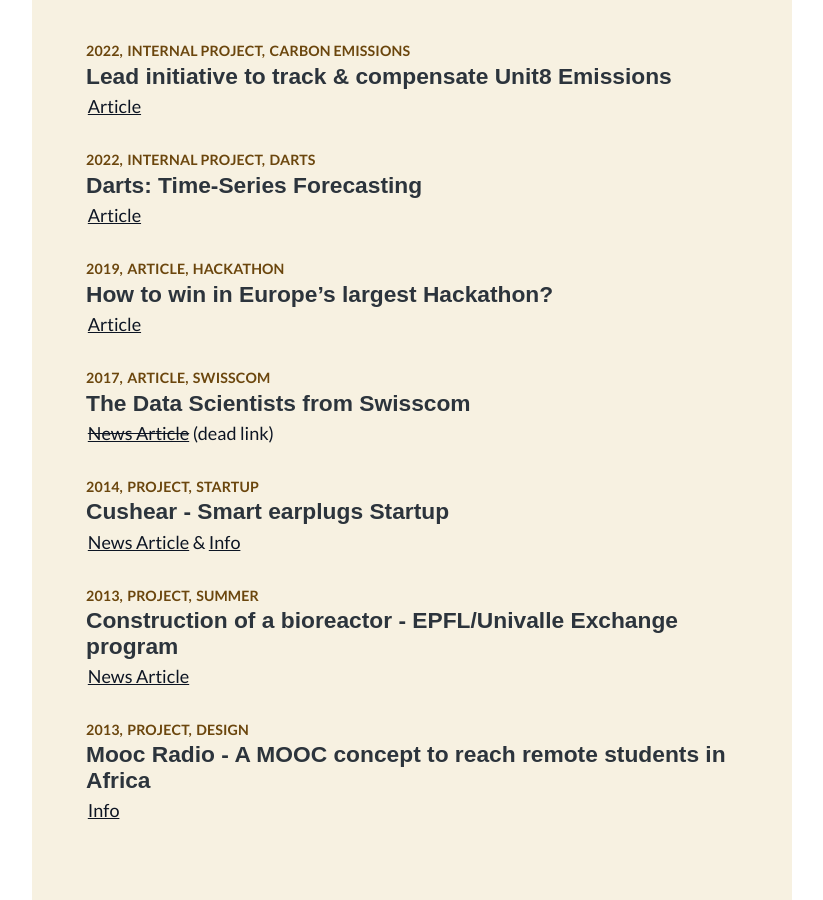
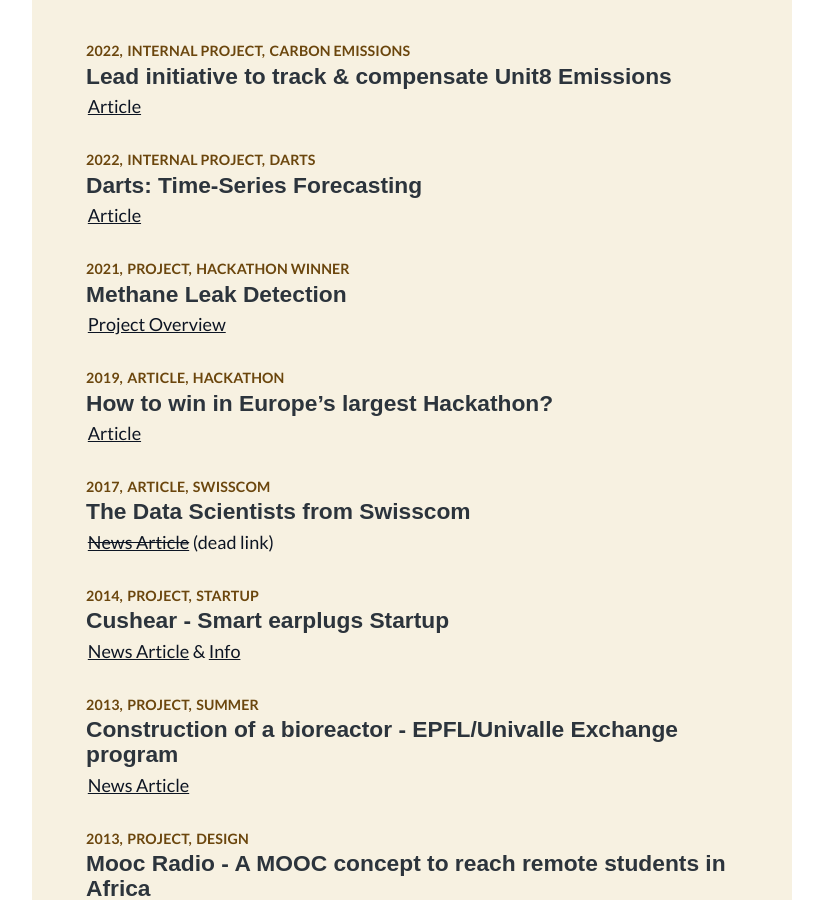
Before and after one commit to Digma/digma.github.io, a Jekyll site: the page built from index.html, in a window 1280 px wide and 900 px high, scrolled down 1496 px. Shown: the whole window, without its empty margins (228-1051 px from the left). Built offline with Jekyll 4.4.1, drawn with Linux system fonts in a browser that asks for light colours; some web fonts are replaced; the list of posts is cut into pages by our own code.

Commit message:
Update index.html

```diff
--- a/index.html
+++ b/index.html
@@ -131,6 +131,17 @@
                 <div class="o-grid-col o-grid-col--full">
                     <div class="c-project-card" role="article">
                             <div class="c-project-card__meta u-yellow-txt">
+                                <span>2021</span>
+                                <span>Project</span>
+                                <span>Hackathon Winner</span>
+                            </div>
+                            <h4 class="c-project-card__title">Methane Leak Detection</h4>
+                            <p class="c-project-card__text"><a href="https://devpost.com/software/unit8-climate">Project Overview</a></p>
+                    </div>
+                </div>
+                <div class="o-grid-col o-grid-col--full">
+                    <div class="c-project-card" role="article">
+                            <div class="c-project-card__meta u-yellow-txt">
                                 <span>2019</span>
                                 <span>Article</span>
                                 <span>Hackathon</span>
```
